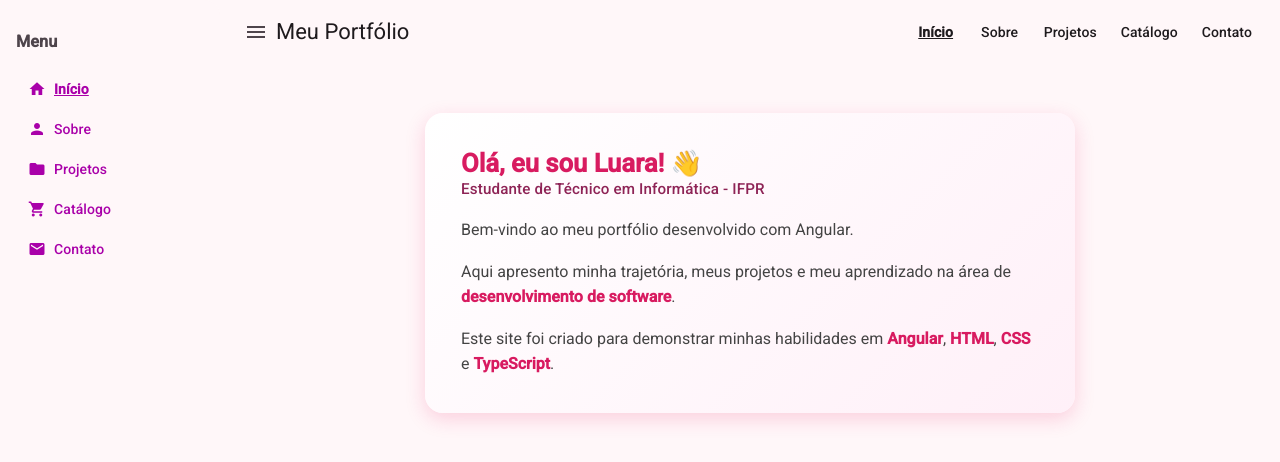
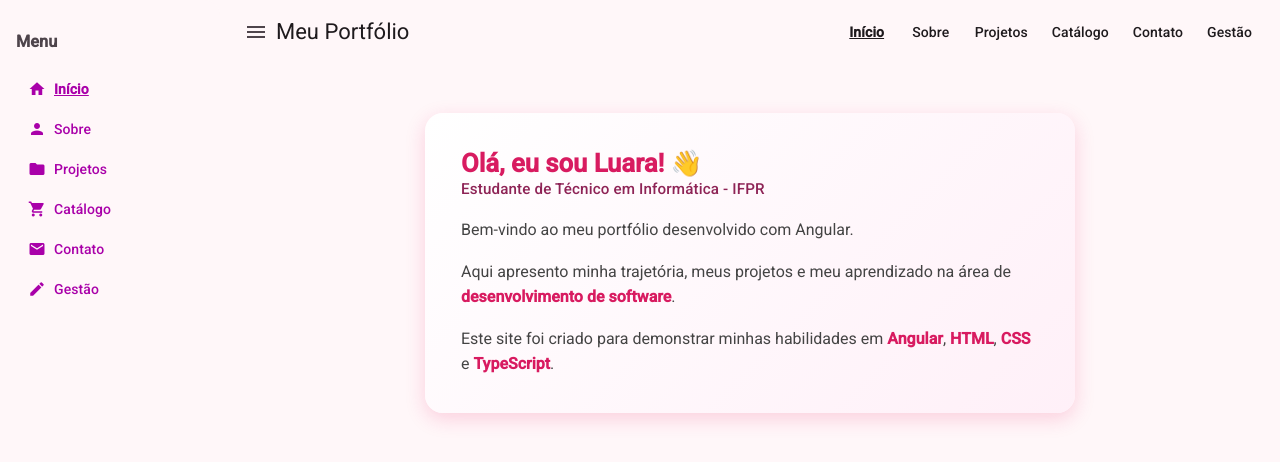
Before and after one commit to luara874/portfolio-angular, an Angular app in the folder portfolio-angular/: page / in a window 1280 px wide. Shown: the top 462 px of the page. Built offline with nearby package versions, Linux system fonts and the light colour scheme.

Commit message:
Aula 19: adiciona acesso a gestao no menu

```diff
--- a/portfolio-angular/src/app/app.html
+++ b/portfolio-angular/src/app/app.html
@@ -36,6 +36,13 @@
       <mat-icon>mail</mat-icon>
       Contato
     </a>
+
+    <br>
+
+    <a mat-button routerLink="/gestao" routerLinkActive="ativo">
+      <mat-icon>edit</mat-icon>
+      Gestão
+    </a>
   </mat-sidenav>
 
   <mat-sidenav-content>
@@ -71,6 +78,10 @@
         Contato
       </a>
 
+      <a mat-button routerLink="/gestao" routerLinkActive="ativo">
+        Gestão
+      </a>
+
     </mat-toolbar>
 
     <main style="padding: 24px;">
```
